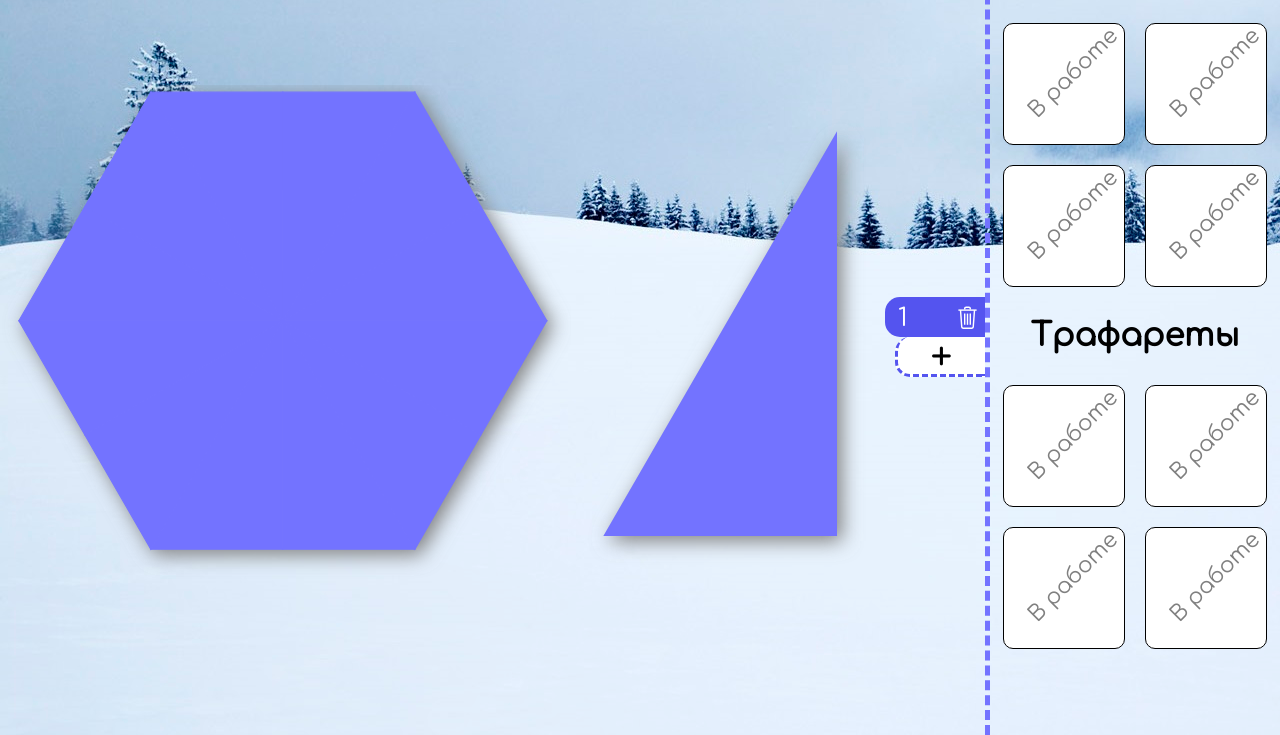
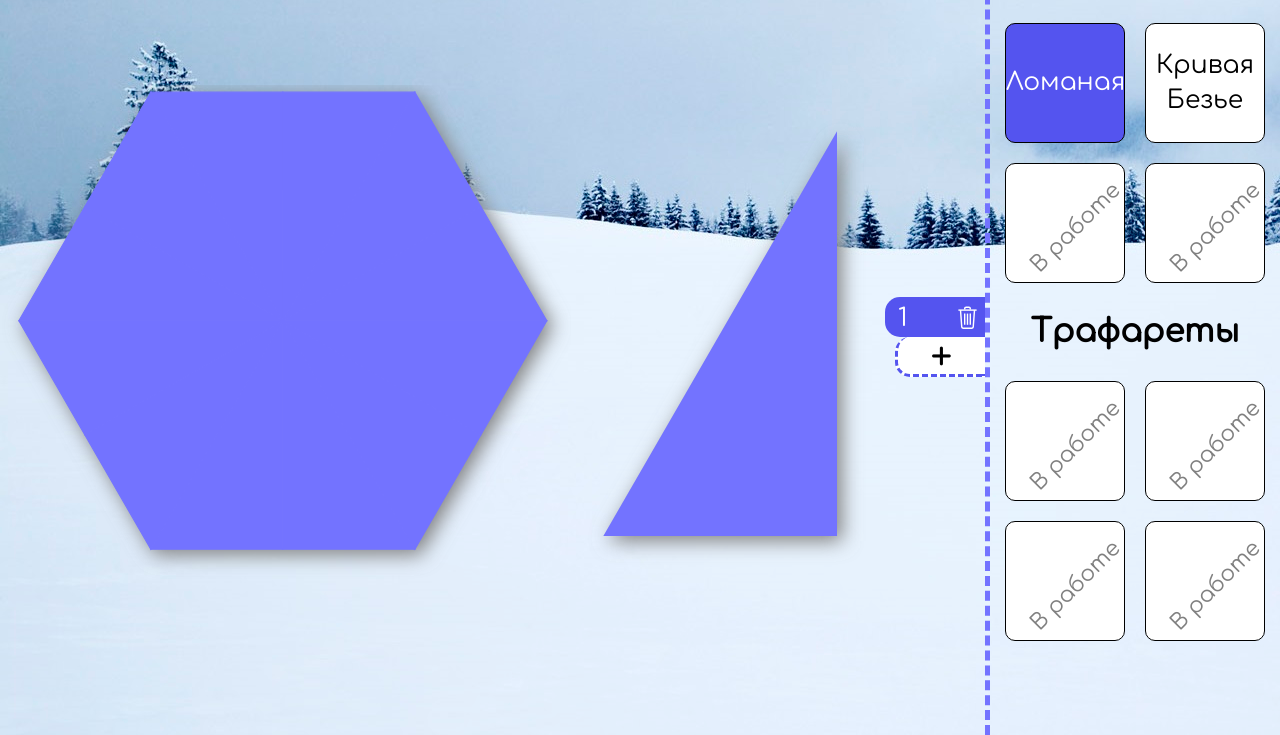
Before and after one commit to gtivansan/Snezhinsk, a Flask app: page /editor in a window 1280 px wide. Shown: the part 65-800 px from the top of the page. Run offline with Flask 2, Linux system fonts and the light colour scheme.

Commit message:
added tool switch

```diff
--- a/app/static/scripts/tools.js
+++ b/app/static/scripts/tools.js
@@ -149,6 +149,7 @@ class ToolChain {
         this.id = id;
 
         this.isActive = true;
+        this.isFinished = false;
         this.r = 10;
         this.points = [];
 
@@ -181,7 +182,7 @@ class ToolChain {
 
     addPoint(position) {
         position = this.positionModifier()(position);
-        let point = new DraggablePoint(this.canvas, this.shells.points, position, {r: this.r}, {fill: "grey"})
+        let point = new DraggablePoint(this.canvas, this.shells.points, position, {r: this.r}, {fill: "#4e4e4e"})
         point.positionModifier = this.positionModifier();
 
         this.points.push(point);
@@ -220,6 +221,7 @@ class ToolChain {
                 (event) => setProperties(segment, {x1: event.detail.x, y1: event.detail.y}));
             _this.canvas.removeEventListener("mousedown", _this.mousedownHandler);
             _this.createMask();
+            _this.isFinished = true;
             _this.canvas.dispatchEvent(new CustomEvent("toolchain-end", {detail: {id: _this.id}}));
             // }
 
@@ -271,6 +273,7 @@ class ToolBezier {
         this.id = id;
 
         this.isActive = true;
+        this.isFinished = false;
         this.r = 10;
         this.cr = 6;
         this.points = [];
@@ -317,8 +320,8 @@ class ToolBezier {
                             y: (prePosition.y * 2 + position.y) / 3};
         let ctrlPositin2 = {x: (prePosition.x + position.x * 2) / 3,
                             y: (prePosition.y + position.y * 2) / 3};
-        let ctrlPoint1 = this.createPoint(ctrlPositin1, {r: this.cr}, {fill: "grey"});
-        let ctrlPoint2 = this.createPoint(ctrlPositin2, {r: this.cr}, {fill: "grey"});
+        let ctrlPoint1 = this.createPoint(ctrlPositin1, {r: this.cr}, {fill: "#4e4e4e"});
+        let ctrlPoint2 = this.createPoint(ctrlPositin2, {r: this.cr}, {fill: "#4e4e4e"});
         this.controlPoints.push(ctrlPoint1);
         this.controlPoints.push(ctrlPoint2);
         function pathStr(pp, cp1, cp2, p) {
@@ -376,7 +379,7 @@ class ToolBezier {
     }
 
     addPoint(position) {
-        let point = this.createPoint(position, {r: this.r}, {fill: "grey"});
+        let point = this.createPoint(position, {r: this.r}, {fill: "#4e4e4e"});
         this.points.push(point);
 
         if (this.points.length >= 2) {
@@ -393,6 +396,7 @@ class ToolBezier {
             _this.createPath(point, prePoint)
             _this.canvas.removeEventListener("mousedown", _this.mousedownHandler);
             _this.createMask();
+            _this.isFinished = true;
             _this.canvas.dispatchEvent(new CustomEvent("toolbezier-end", {detail: {id: _this.id}}));
             // }
 
--- a/app/static/styles/snowflake_editor.css
+++ b/app/static/styles/snowflake_editor.css
@@ -199,6 +199,46 @@ button.popup-close:active {
     border: 1px solid black;
     border-radius: 10px;
     background: white;
+    padding: 0;
+}
+
+.tool-active .tool-name {
+    color: white;
+}
+
+.tool-active {
+    background: #5454ef!important;
+}
+
+#toolChain:hover {
+    background-image: url(toolChain.gif)!important;
+}
+
+#toolBezier:hover {
+    background-image: url(toolBezier.gif)!important;
+}
+
+#toolsBar .tool:hover {
+    background: #5454ef;
+    background-repeat: no-repeat;
+}
+
+.tool-name {
+    font-family: 'Comfortaa';
+    text-align: center;
+    font-size: 25px;
+    line-height: 1.4;
+    width: 100%;
+    height: 100%;
+    color: black;
+    display: flex;
+    flex-direction: column;
+    justify-content: center;
+}
+
+.tool-name:hover {
+    color: transparent;
+    transition: color 0.5s ease;
 }
 
 #layersBar {
--- a/app/templates/snowflake_editor.html
+++ b/app/templates/snowflake_editor.html
@@ -90,8 +90,9 @@
     <div id="canvasContainer">
         <svg id="flake">
             <symbol id="_flakeraw">
-                <!-- <path d="M 134 450 L 367 48 L 367 450 Z"/> -->
                 <path d="M 34.06 450 L 265 50 L 265 450 Z"/>
+
+                <!-- <path d="M 0 0 L 500 0 L 500 500 L 0 500 Z"/> -->
             </symbol>
             <symbol id="_flakeangle">
                 <use href="#_flakeraw" fill="white" stroke-width="2" stroke="white"/>
@@ -131,6 +132,7 @@
                     mask="url(#_flakeangleMask)" transform="translate(5, 5)"/>
             </g>
             <rect x="0" y="0" width="300" height="500" fill="#7373ff" mask="url(#_flakeangleMask)"/>
+            <!-- <rect x="0" y="0" width="300" height="500" fill="#5454ef" mask="url(#_flakeangleMask)"/> -->
         </svg>
     </div>
     <div id="toolsBox">
@@ -145,33 +147,37 @@
         <div id="toolsBar">
             <h1>Инструменты</h1>
             <div class="tools-group">
-                <div class="tool">
+                <button class="tool tool-active" id="toolChain" onclick="makeActiveTool('toolChain');">
+                    <div class="tool-name">
+                        <span>Ломаная</span>
+                    </div>
+                </button>
+                <button class="tool" id="toolBezier" onclick="makeActiveTool('toolBezier');">
+                    <div class="tool-name">
+                        <span>Кривая Безье</span>
+                    </div>
+                </button>
+                <button class="tool">
                     <p class="in-work">В работе</p>
-                </div>
-                <div class="tool">
+                </button>
+                <button class="tool">
                     <p class="in-work">В работе</p>
-                </div>
-                <div class="tool">
-                    <p class="in-work">В работе</p>
-                </div>
-                <div class="tool">
-                    <p class="in-work">В работе</p>
-                </div>
+                </button>
             </div>
             <h1>Трафареты</h1>
             <div class="tools-group">
-                <div class="tool">
+                <button class="tool">
                     <p class="in-work">В работе</p>
-                </div>
-                <div class="tool">
+                </button>
+                <button class="tool">
                     <p class="in-work">В работе</p>
-                </div>
-                <div class="tool">
+                </button>
+                <button class="tool">
                     <p class="in-work">В работе</p>
-                </div>
-                <div class="tool">
+                </button>
+                <button class="tool">
                     <p class="in-work">В работе</p>
-                </div>
+                </button>
             </div>
         </div>
     </div>
```
Also changed, not shown: app/static/scripts/editor.js (+26 -1 lines), app/static/styles/toolBezier.gif (added), app/static/styles/toolChain.gif (added).
